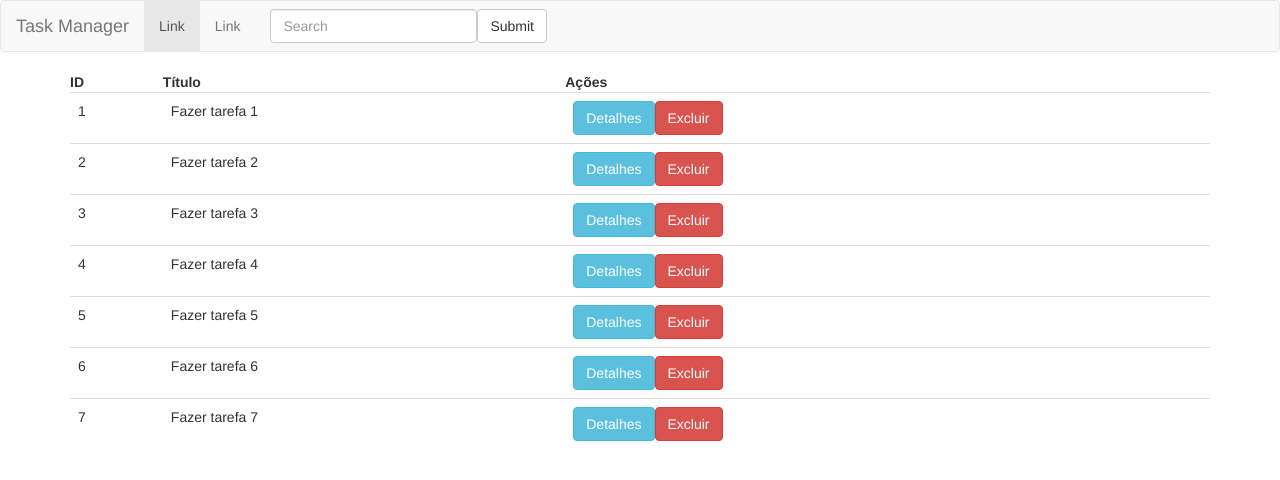
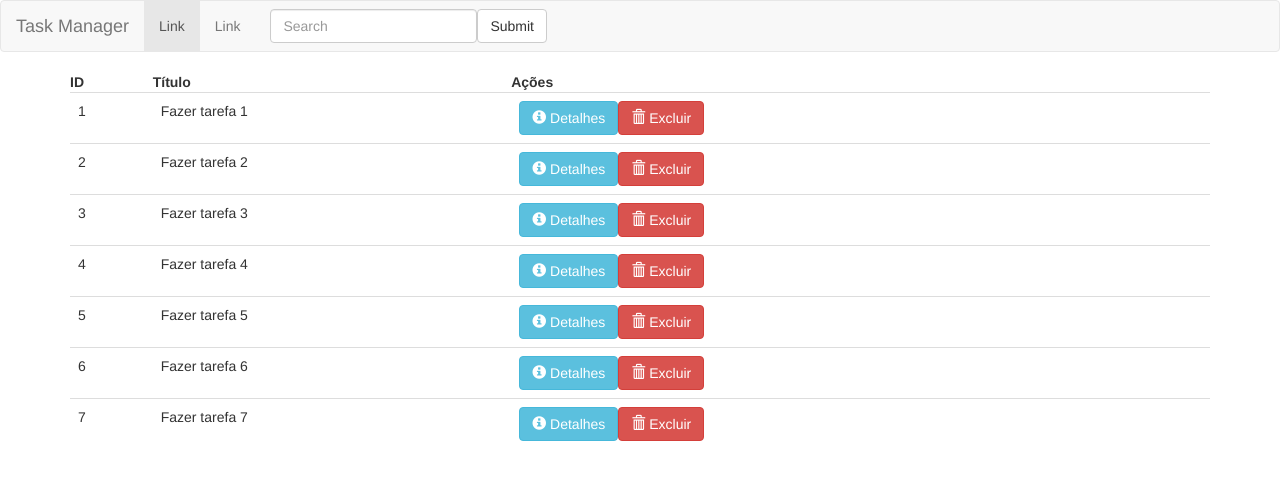
Before and after one commit to adrianorosaferreira/udemy-task-manager-angular, an Angular app: page / in a window 1280 px wide. Shown: the top 480 px of the page. Built offline with nearby package versions, Linux system fonts and the light colour scheme.

Commit message:
Adding task detail to tasks component

```diff
--- a/src/app/tasks/tasks.component.html
+++ b/src/app/tasks/tasks.component.html
@@ -9,9 +9,40 @@
             <td>{{ task.id }}</td>
             <td>{{ task.title }}</td>
             <td>
-                <button class="btn btn-info">Detalhes</button>
-                <button class="btn btn-danger">Excluir</button>
+                <button class="btn btn-info" data-toggle="modal" data-target="#taskDetailModal" (click)="onSelect(task)">
+                    <span class="glyphicon glyphicon-info-sign"></span>
+                    Detalhes
+                </button>
+                <button class="btn btn-danger">
+                    <span class="glyphicon glyphicon-trash"></span>
+                    Excluir
+                </button>
             </td>
         </tr>
     </tbody>
 </table>
+<div *ngIf="selectedTask">
+    <p>
+        <strong>ID: </strong>{{ selectedTask.id }}
+    </p>
+    <p>
+        <strong>Titulo: </strong>{{ selectedTask.title }}
+    </p>
+</div>
+<div class="modal fade" id="taskDetailModal" tabindex="-1" role="dialog" aria-labelledby="myModalLabel" *ngIf="selectedTask">
+<div class="modal-dialog" role="document">
+    <div class="modal-content">
+    <div class="modal-header">
+        <button type="button" class="close" data-dismiss="modal" aria-label="Close"><span aria-hidden="true">&times;</span></button>
+        <h4 class="modal-title" id="myModalLabel">Detalhes da Tarefa: {{ selectedTask.title }}</h4>
+    </div>
+    <div class="modal-body">
+        <input [(ngModel)]="selectedTask.title" type="text" class="form-control">
+    </div>
+    <div class="modal-footer">
+        <button type="button" class="btn btn-default" data-dismiss="modal">Close</button>
+        <button type="button" class="btn btn-primary">Save changes</button>
+    </div>
+    </div>
+</div>
+</div>
--- a/src/app/tasks/tasks.component.ts
+++ b/src/app/tasks/tasks.component.ts
@@ -18,6 +18,7 @@ const TASKS: Array<Task> = [
 })
 export class TasksComponent implements OnInit {
     public tasks;
+    public selectedTask: Task;
 
     public constructor() {
     }
@@ -25,4 +26,8 @@ export class TasksComponent implements OnInit {
     public ngOnInit() {
         this.tasks = TASKS;
     }
+
+    public onSelect(task: Task): void {
+        this.selectedTask = task;
+    }
 }
```
